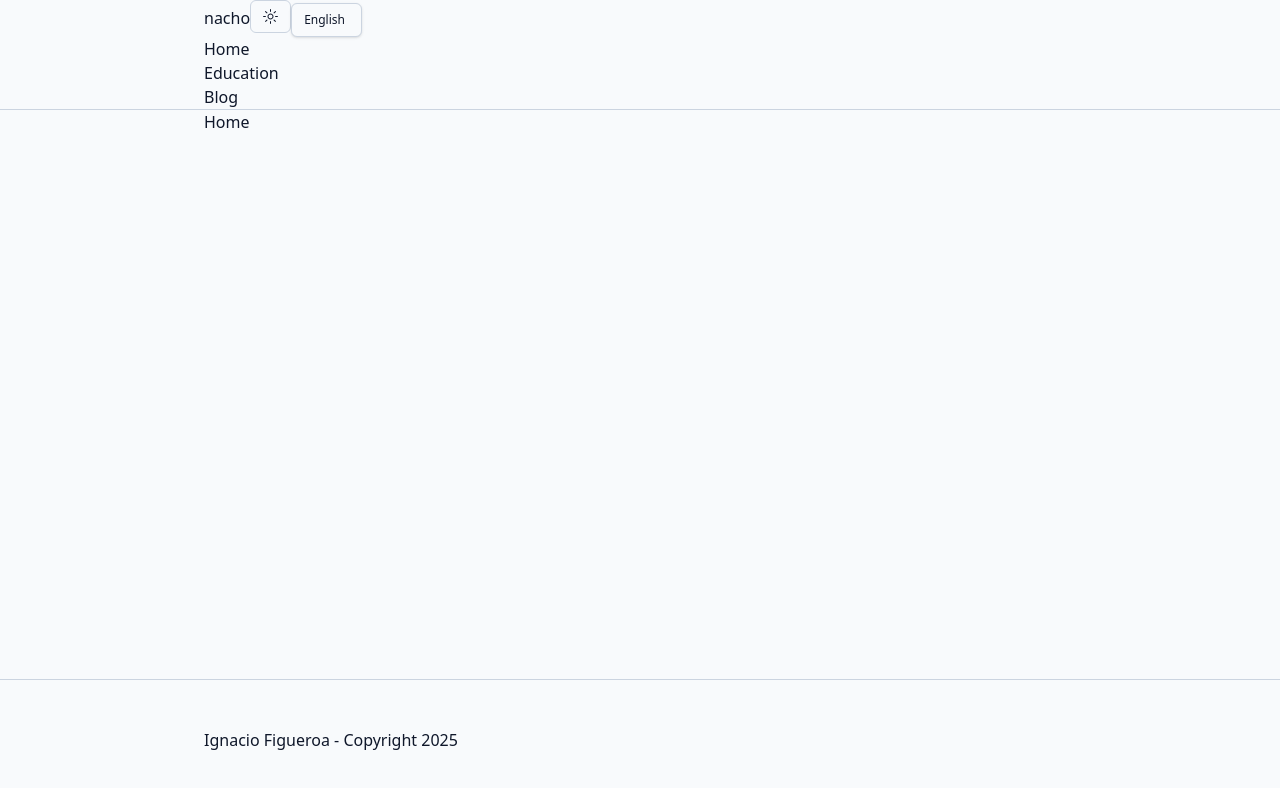
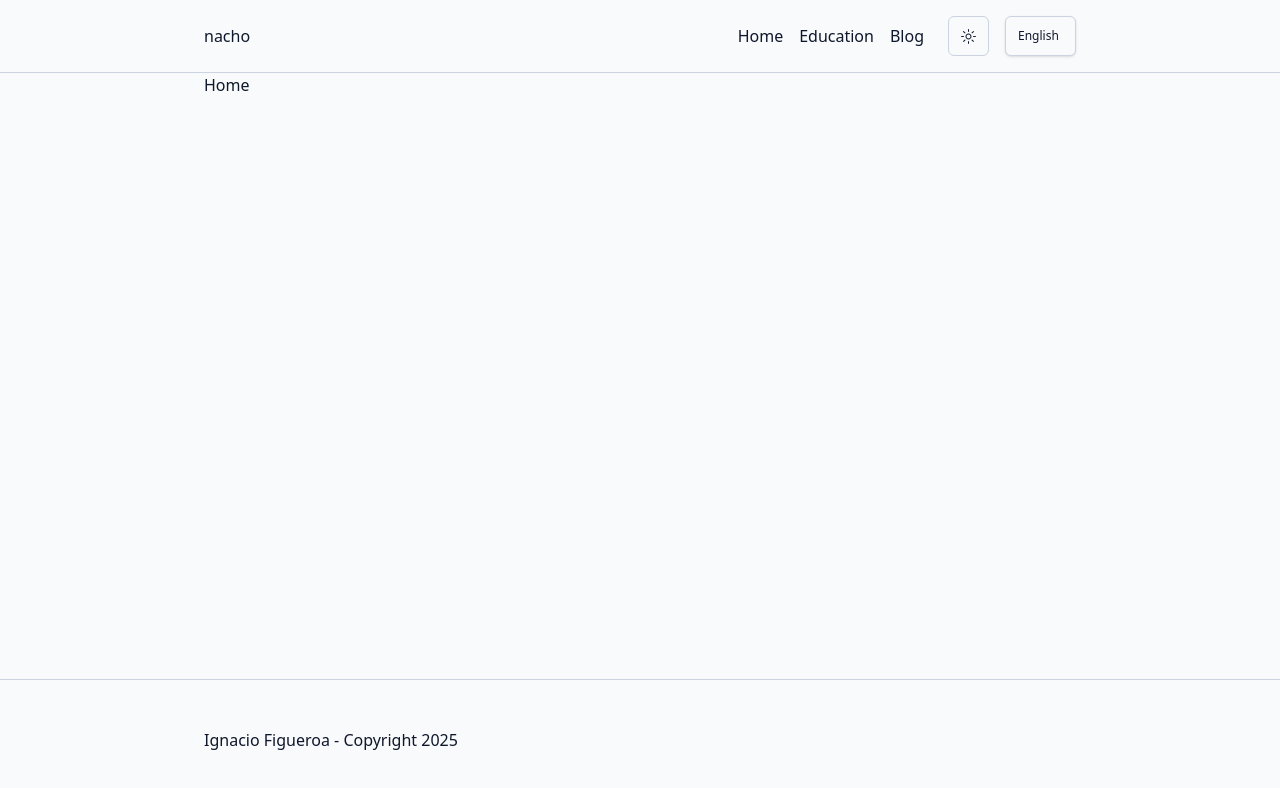
Before and after one commit to figueroaignacio/portfolio, a React (Vite) app: page / in a window 1280 px wide. Shown: the top 788 px of the page. Built offline with nearby package versions, Linux system fonts and the light colour scheme.

Commit message:
feat: add better header

```diff
--- a/src/components/header.tsx
+++ b/src/components/header.tsx
@@ -1,7 +1,7 @@
-// Hooks
+import useMediaQuery from '@/hooks/use-media-query';
+import { HamburgerMenuIcon } from '@radix-ui/react-icons';
+import { useState } from 'react';
 import { useTranslation } from 'react-i18next';
-
-// Components
 import { Link } from 'react-router';
 import { LanguageSwitcher } from './language-switcher';
 import { ToggleTheme } from './toggle-theme';
@@ -10,23 +10,78 @@ import { ToggleTheme } from './toggle-theme';
 import { type Navigation } from '@/types';
 
 export function Header() {
+  const { isMobile } = useMediaQuery();
   const { t } = useTranslation('ui');
+  const [isMenuOpen, setIsMenuOpen] = useState(false);
+
   const navigation = t('navigation', { returnObjects: true }) as Navigation[];
 
+  const toggleMenu = () => {
+    setIsMenuOpen((prevState) => !prevState);
+  };
+
+  const closeMenu = () => {
+    setIsMenuOpen(false);
+  };
+
+  if (isMobile) {
+    return (
+      <header className="border-border border-b py-4">
+        <div className="container flex items-center justify-between">
+          <Link to="/">nacho</Link>
+          <button onClick={toggleMenu}>
+            <HamburgerMenuIcon className="size-5" />
+          </button>
+          {isMenuOpen && (
+            <div
+              className="fixed top-0 left-0 z-40 h-full w-full backdrop-blur-sm"
+              onClick={closeMenu}
+            ></div>
+          )}
+          <div
+            className={`bg-card border-border fixed top-0 right-0 z-50 h-full w-64 transform border-l shadow-lg transition-all duration-300 ease-in-out ${isMenuOpen ? 'translate-x-0' : 'translate-x-full'}`}
+          >
+            <div className="flex justify-end p-4">
+              <button onClick={closeMenu}>
+                <span className="text-2xl">×</span>
+              </button>
+            </div>
+            <nav className="mt-8">
+              <ul className="space-y-8 p-4">
+                {navigation.map((item, index) => (
+                  <li key={index}>
+                    <Link to={item.href} className="block">
+                      {item.label}
+                    </Link>
+                  </li>
+                ))}
+              </ul>
+            </nav>
+            <div className="mt-8 flex flex-col space-y-4 px-4">
+              <ToggleTheme />
+              <LanguageSwitcher />
+            </div>
+          </div>
+        </div>
+      </header>
+    );
+  }
+
   return (
-    <header className="border-border border-b">
-      <div className="container">
+    <header className="border-border border-b py-4">
+      <div className="container flex items-center justify-between">
         <Link to="/">nacho</Link>
-        <ToggleTheme />
-        <LanguageSwitcher />
-        <nav>
-          <ul>
+
+        <nav className="flex space-x-4">
+          <ul className="flex">
             {navigation.map((item, index) => (
-              <li key={index}>
+              <li key={index} className="p-2">
                 <Link to={item.href}>{item.label}</Link>
               </li>
             ))}
           </ul>
+          <ToggleTheme />
+          <LanguageSwitcher />
         </nav>
       </div>
     </header>
--- /dev/null
+++ b/src/hooks/use-media-query.tsx
@@ -0,0 +1,23 @@
+import { useEffect, useState } from 'react';
+
+const useMediaQuery = () => {
+  const [isMobile, setIsMobile] = useState(false);
+
+  useEffect(() => {
+    const handleResize = () => {
+      setIsMobile(window.innerWidth <= 768); // Cambia 768 según tus necesidades
+    };
+
+    handleResize(); // Check initial size
+
+    window.addEventListener('resize', handleResize); // Detecta cambios de tamaño
+
+    return () => {
+      window.removeEventListener('resize', handleResize); // Limpieza del evento
+    };
+  }, []);
+
+  return { isMobile };
+};
+
+export default useMediaQuery;
```
